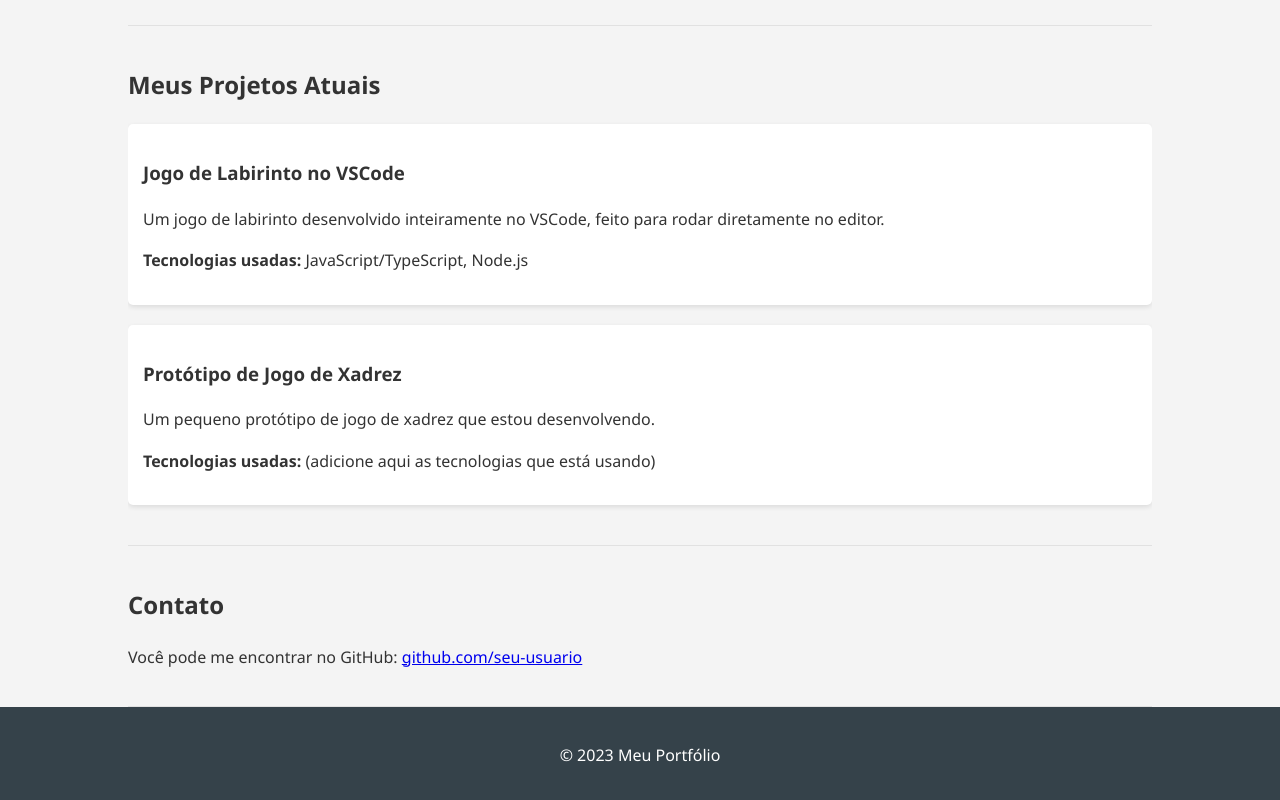
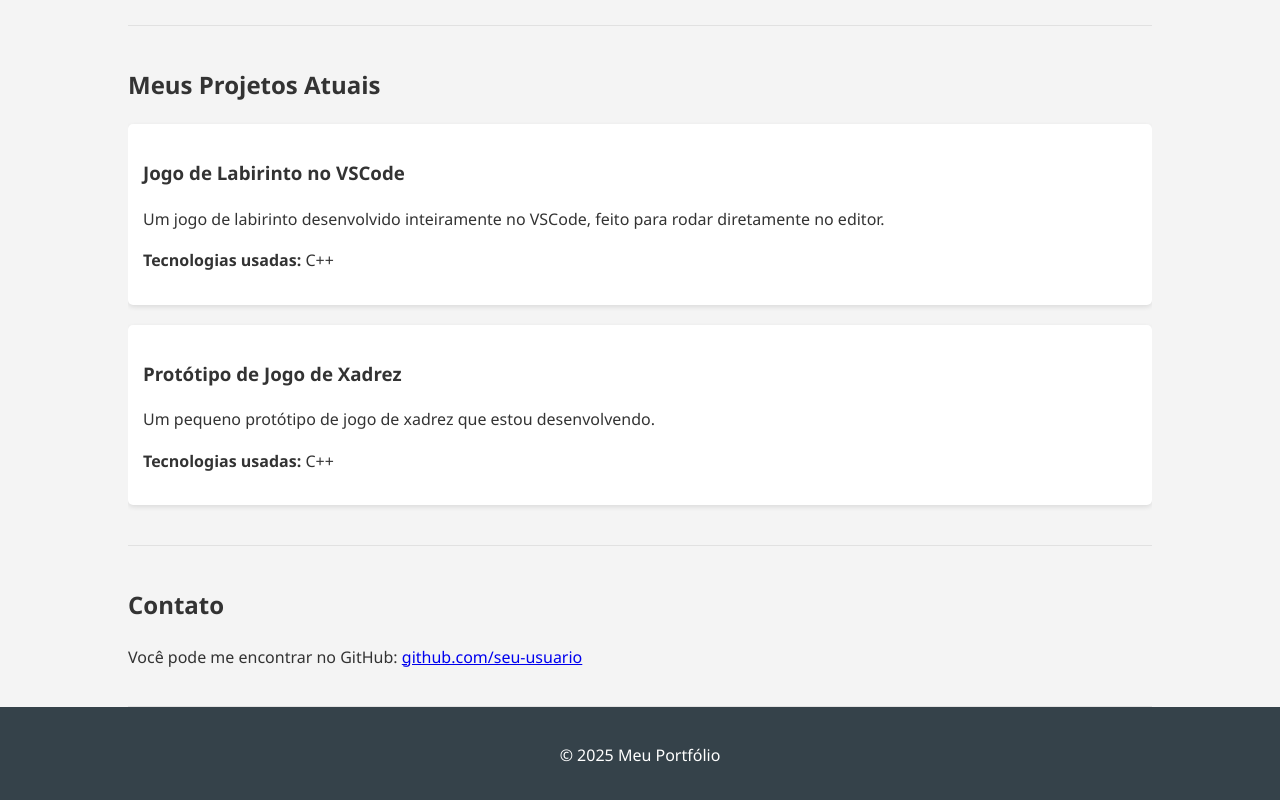
Before and after one commit to AlissonGuilherme727/projetos.github.io, a plain HTML site: page index.html in a window 1280 px wide. Shown: the part 352-1152 px from the top of the page. Drawn offline with Linux system fonts and the light colour scheme.

Commit message:
index.html

```diff
--- a/index.html
+++ b/index.html
@@ -64,13 +64,13 @@
             <div class="project">
                 <h3>Jogo de Labirinto no VSCode</h3>
                 <p>Um jogo de labirinto desenvolvido inteiramente no VSCode, feito para rodar diretamente no editor.</p>
-                <p><strong>Tecnologias usadas:</strong> JavaScript/TypeScript, Node.js</p>
+                <p><strong>Tecnologias usadas:</strong> C++</p>
             </div>
 
             <div class="project">
                 <h3>Protótipo de Jogo de Xadrez</h3>
                 <p>Um pequeno protótipo de jogo de xadrez que estou desenvolvendo.</p>
-                <p><strong>Tecnologias usadas:</strong> (adicione aqui as tecnologias que está usando)</p>
+                <p><strong>Tecnologias usadas:</strong> C++</p>
             </div>
         </section>
 
@@ -81,7 +81,7 @@
     </div>
 
     <footer>
-        <p>&copy; 2023 Meu Portfólio</p>
+        <p>&copy; 2025 Meu Portfólio</p>
     </footer>
 </body>
 </html>
```
